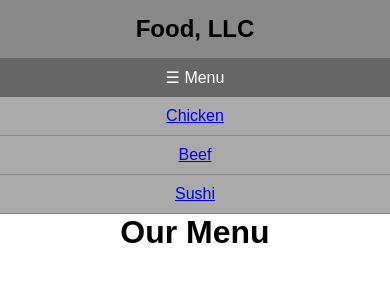
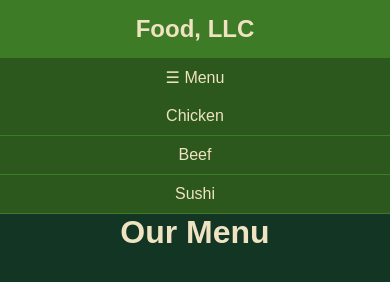
Before and after one commit to Medoss22/module3-solution, a plain HTML site: page index.html in a window 390 px wide. Both pictures are taken after a click on the label "☰ Menu". Drawn offline with Linux system fonts and the light colour scheme.

Commit message:
Update style.css

```diff
--- a/style/style.css
+++ b/style/style.css
@@ -7,9 +7,12 @@
 
 body {
         text-align: center;
+        background-color: #123524;
+        color: #EFE3C2;
     }
 .header {
-        background: #888;
+        background: #3E7B27;
+        color: #EFE3C2;
         padding: 15px;
         font-size: 24px;
         font-weight: bold;
@@ -20,7 +23,7 @@ body {
         padding: 20px;
     }
 .menu-item {
-        background: #aaa;
+        background: #85A947;
         padding: 15px;
         width: 30%;
     }
@@ -29,19 +32,21 @@ body {
     }
 .mobile-menu {
         display: none;
-        background: #aaa;
+        background: #2d581d;
         text-align: center;
         width: 100%;
     }
 .mobile-menu a {
+        text-decoration: none;
+        color: #EFE3C2;
         display: block;
         padding: 10px;
-        border-bottom: 1px solid #888;
+        border-bottom: 1px solid #3E7B27;
     }
 .menu-toggle {
         display: none;
-        background: #666;
-        color: white;
+        background: #2d581d;
+        color: #EFE3C2;
         padding: 10px;
         cursor: pointer;
     }
```
